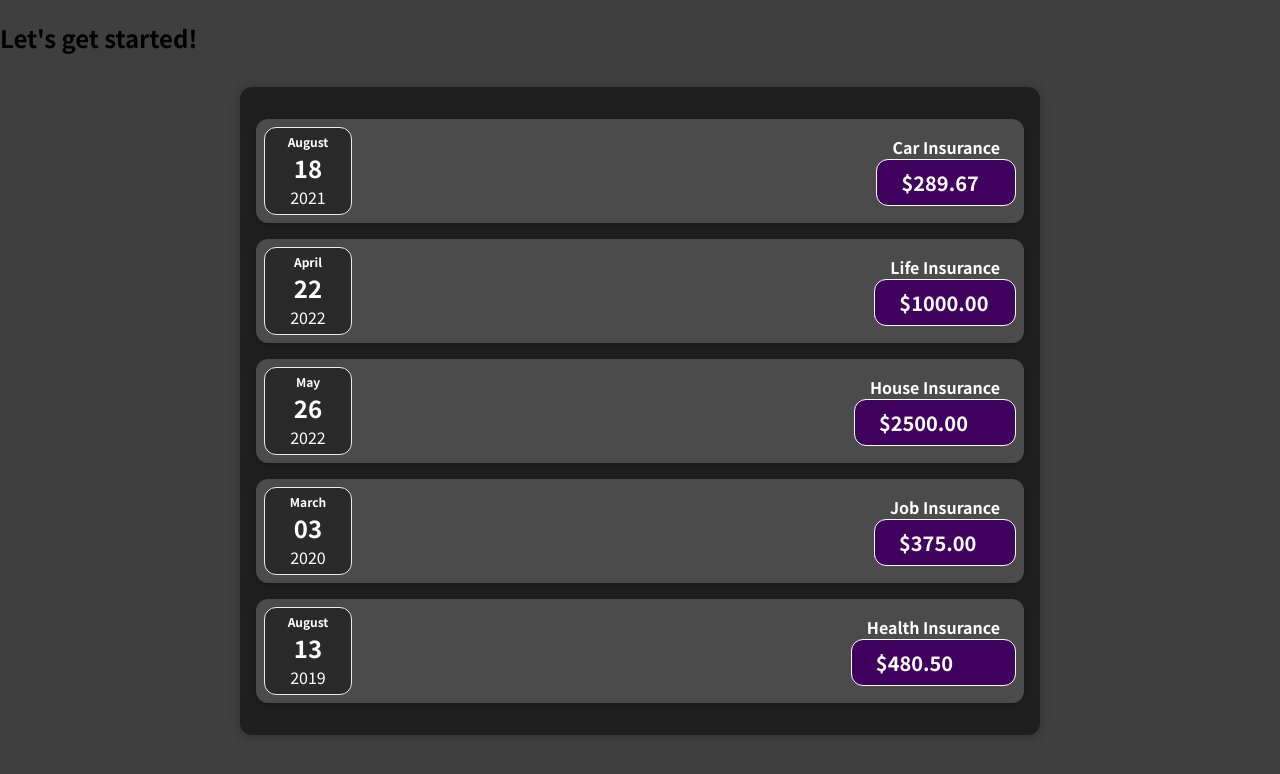
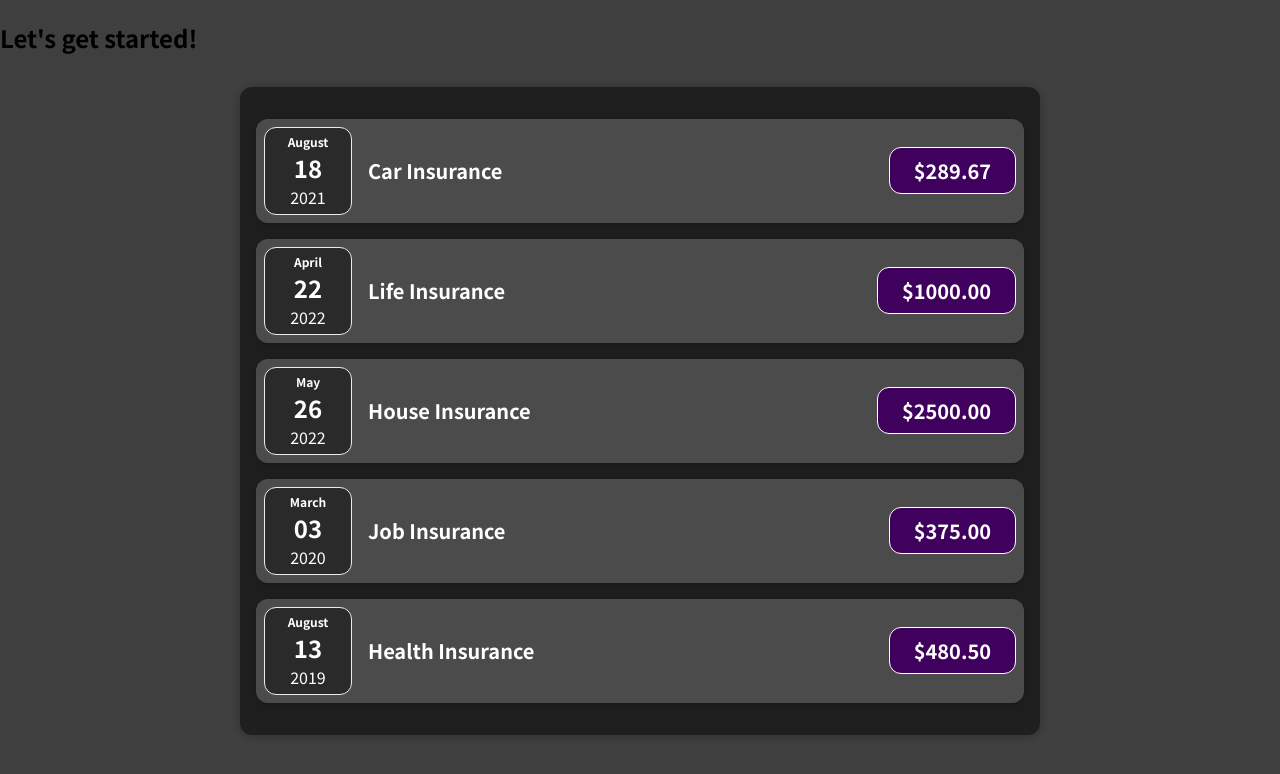
Before and after one commit to p-chhabra/My-First-React-App, a JavaScript app: page / in a window 1280 px wide. Shown: the top 774 px of the page. Built offline with nearby package versions, Linux system fonts and the light colour scheme.

Commit message:
Module system updated

```diff
--- a/src/App.js
+++ b/src/App.js
@@ -1,4 +1,4 @@
-import Expenses from "./Components/Expenses";
+import Expenses from "./Components/Expenses/Expenses";
 
 function App() {
   return (
--- a/src/Components/ExpenseItem.js
+++ b/src/Components/Expenses/ExpenseItem.js
@@ -1,15 +1,16 @@
 import ExpenseDate from "./ExpenseDate";
+import Card from "../UI/Card";
 import "./ExpenseItem.css";
 
 function ExpenseItem(props) {
   return (
-    <div className="expense-item">
+    <Card className="expense-item">
       <ExpenseDate date={props.date}></ExpenseDate>
-      <div className="expense=item__description">
+      <div className="expense-item__description">
         <h2>{props.title}</h2>
         <div className="expense-item__price">{props.price}</div>
       </div>
-    </div>
+    </Card>
   );
 }
 
--- a/src/Components/Expenses.css
+++ b/src/Components/Expenses/Expenses.css
@@ -4,6 +4,4 @@
   margin: 2rem auto;
   width: 50rem;
   max-width: 95%;
-  border-radius: 12px;
-  box-shadow: 0 1px 8px rgba(0, 0, 0, 0.25);
 }
--- a/src/Components/Expenses.js
+++ b/src/Components/Expenses/Expenses.js
@@ -1,4 +1,5 @@
 import ExpenseItem from "./ExpenseItem";
+import Card from "../UI/Card";
 import "./Expenses.css";
 
 function Expenses(props) {
@@ -36,7 +37,7 @@
   ];
 
   return (
-    <div className="expenses">
+    <Card className="expenses">
       <ExpenseItem
         title={expenses[0].title}
         price={expenses[0].price}
@@ -62,7 +63,7 @@
         price={expenses[4].price}
         date={expenses[4].date}
       ></ExpenseItem>
-    </div>
+    </Card>
   );
 }
 
--- /dev/null
+++ b/src/Components/UI/Card.css
@@ -0,0 +1,4 @@
+.card {
+  border-radius: 12px;
+  box-shadow: 0 1px 8px rgba(0, 0, 0, 0.25);
+}
--- /dev/null
+++ b/src/Components/UI/Card.js
@@ -0,0 +1,8 @@
+import "./Card.css";
+
+function Card(props) {
+  const classes = "card " + props.className;
+  return <div className={classes}>{props.children}</div>;
+}
+
+export default Card;
```
Also changed, not shown: src/Components/Expenses/ExpenseDate.css (renamed from src/Components/ExpenseDate.css), src/Components/Expenses/ExpenseDate.js (renamed from src/Components/ExpenseDate.js), src/Components/Expenses/ExpenseItem.css (renamed from src/Components/ExpenseItem.css), 1 other file (tests, documents, lock files or other folders).
